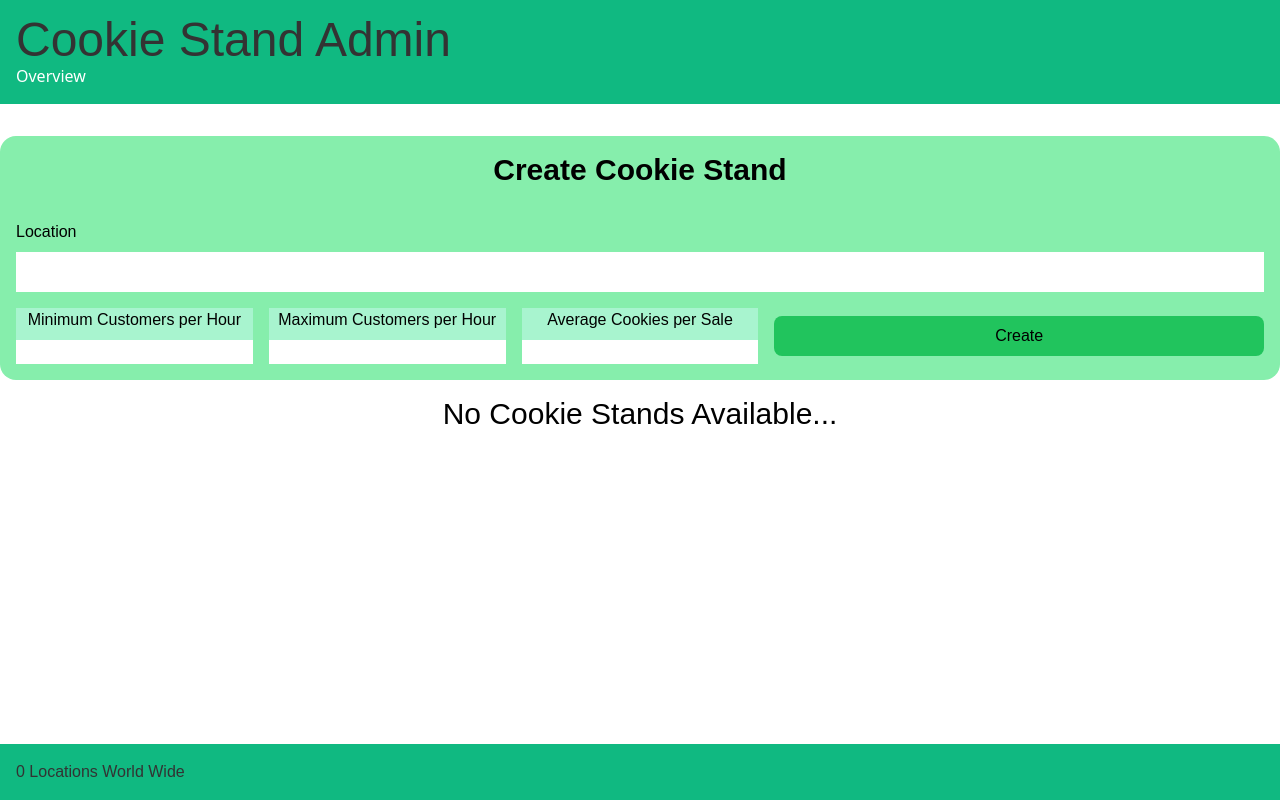
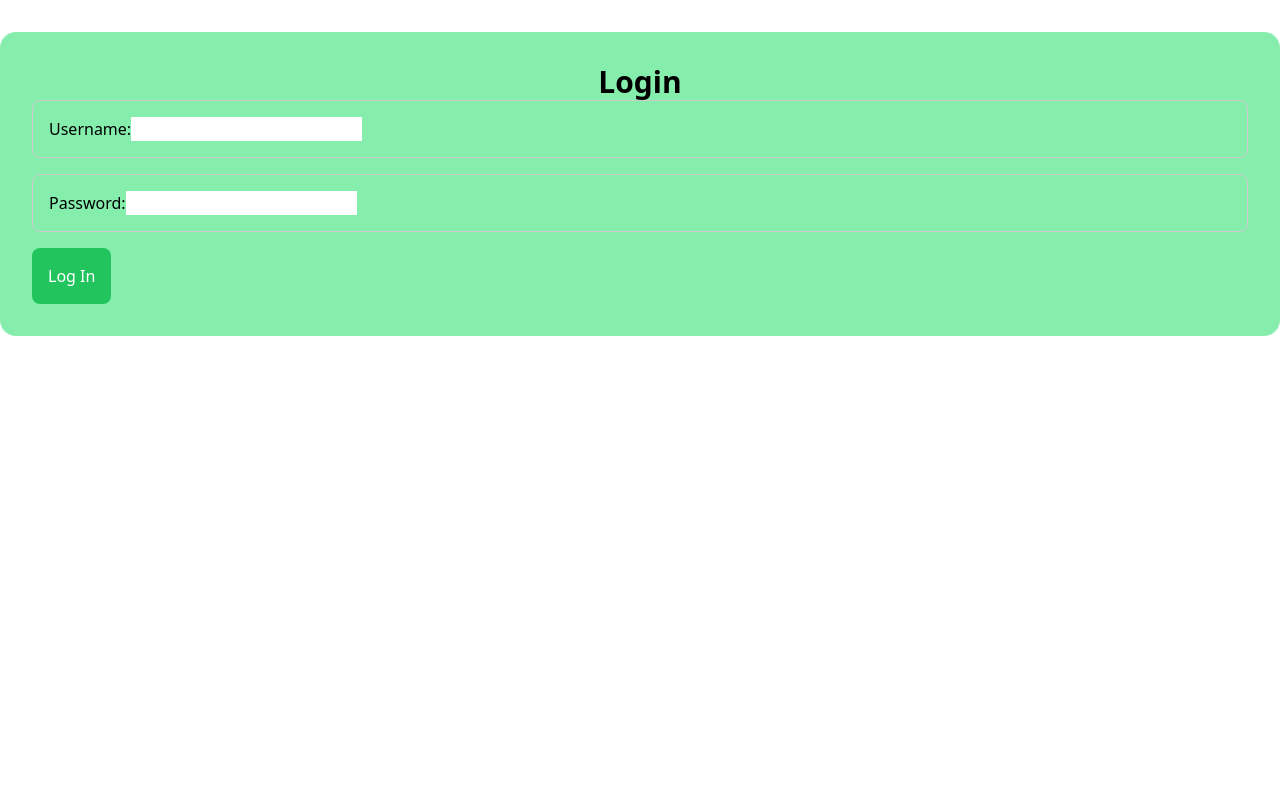
Before and after one commit to iAmAndrewCarroll/cookie-stand-admin, a Next.js app: page / in a window 1280 px wide. Built offline with nearby package versions, Linux system fonts and the light colour scheme.

Commit message:
got some stuff

```diff
--- a/components/CookieStandAdmin.js
+++ b/components/CookieStandAdmin.js
@@ -1,5 +1,5 @@
 import React, { useState } from 'react';
-import { hours } from './data'; // Make sure to import 'hours' correctly
+import { hours } from './data';
 
 import Header from './Header';
 import Head from './Head';
@@ -13,11 +13,17 @@ export default function CookieStandAdmin() {
     setCookieStandData([...cookieStandData, formData]);
   };
 
+  const handleDeleteEntry = (index) => {
+    const newData = [...cookieStandData];
+    newData.splice(index, 1);
+    setCookieStandData(newData);
+  };
+
   return (
     <div>
       <Head />
       <Header />
-      <Main onFormSubmit={handleFormSubmit} data={cookieStandData} />
+      <Main onFormSubmit={handleFormSubmit} data={cookieStandData} onDelete={handleDeleteEntry} />
       <Footer locations={cookieStandData.length} />
     </div>
   );
--- /dev/null
+++ b/components/LoginForm.js
@@ -0,0 +1,49 @@
+import React, { useState } from 'react';
+
+export default function LoginForm({ onLogin }) {
+  const [username, setUsername] = useState('');
+  const [password, setPassword] = useState('');
+
+  const handleSubmit = (event) => {
+    event.preventDefault();
+
+    // Perform the actual login authentication here.
+    // For simplicity, we'll assume the login is successful if the username and password are not empty.
+    if (username.trim() !== '' && password.trim() !== '') {
+      onLogin(username, password);
+    } else {
+      alert('Please enter valid credentials.'); // Add proper error handling here.
+    }
+
+    // Reset the form fields after submission
+    setUsername('');
+    setPassword('');
+  };
+
+  return (
+    <form onSubmit={handleSubmit} className="container">
+      <h2 className="text-3xl font-bold text-center">Login</h2>
+      <div className="input">
+        <label htmlFor="username">Username:</label>
+        <input
+          type="text"
+          id="username"
+          value={username}
+          onChange={(e) => setUsername(e.target.value)}
+        />
+      </div>
+      <div className="input">
+        <label htmlFor="password">Password:</label>
+        <input
+          type="password"
+          id="password"
+          value={password}
+          onChange={(e) => setPassword(e.target.value)}
+        />
+      </div>
+      <button type="submit" className="btn btn-primary">
+        Log In
+      </button>
+    </form>
+  );
+}
--- a/components/Main.js
+++ b/components/Main.js
@@ -2,24 +2,18 @@ import React from 'react';
 import CreateForm from './CreateForm';
 import ReportTable from './ReportTable';
 
-export default function Main({ onFormSubmit, data }) {
+export default function Main({ onFormSubmit, data, onDelete }) {
   return (
     <>
       <div className="container p-4 mx-auto">
-        <h2 className="mb-4 text-3xl font-bold text-center" style={{ fontFamily: 'Arial' }}>
-          Create Cookie Stand
-        </h2>
+        <h2 className="mb-4 text-3xl font-bold text-center">Create Cookie Stand</h2>
         <CreateForm onFormSubmit={onFormSubmit} />
       </div>
 
-      {/* Render the table only if there is data */}
       {data.length > 0 ? (
-        <ReportTable data={data} />
+        <ReportTable data={data} onDelete={onDelete} />
       ) : (
-        // Show the "No Cookie Stands Available..." message when there is no data
-        <p className="mt-4 text-3xl text-center" style={{ fontFamily: 'Arial' }}>
-          No Cookie Stands Available...
-        </p>
+        <p className="mt-4 text-3xl text-center">No Cookie Stands Available...</p>
       )}
     </>
   );
--- a/components/ReportTable.js
+++ b/components/ReportTable.js
@@ -1,13 +1,7 @@
 import React from 'react';
-import { hours } from './data'; // Make sure to import 'hours' correctly
+import { hours } from './data';
 
-export default function Table({ data }) {
-  const hours = Array.from({ length: 13 }, (_, index) => {
-    if (index === 0) return 'Location';
-    else if (index <= 6) return `${index + 5}am`;
-    else return `${index - 7}pm`;
-  });
-
+export default function ReportTable({ data, onDelete }) {
   const calculateTotalCookiesPerHour = (hourIndex) => {
     let total = 0;
     data.forEach((entry) => {
@@ -38,14 +32,12 @@ export default function Table({ data }) {
                 </th>
               ))}
               <th className="font-bold">Totals</th>
+              <th className="font-bold">Actions</th>
             </tr>
           </thead>
           <tbody>
             {data.map((entry, index) => (
-              <tr
-                key={index}
-                className={index % 2 === 0 ? 'bg-gray-100' : 'bg-white'}
-              >
+              <tr key={index} className={index % 2 === 0 ? 'bg-gray-100' : 'bg-white'}>
                 <td className="font-bold">{entry.location}</td>
                 {hours.slice(1).map((_, hourIndex) => (
                   <td key={hourIndex}>
@@ -53,6 +45,19 @@ export default function Table({ data }) {
                   </td>
                 ))}
                 <td>{calculateTotalCookiesPerLocation(entry.location)}</td>
+                <td>
+                  <button onClick={() => onDelete(index)}>
+                    <svg
+                      xmlns="http://www.w3.org/2000/svg"
+                      className="w-6 h-6 text-red-600"
+                      fill="none"
+                      viewBox="0 0 24 24"
+                      stroke="currentColor"
+                    >
+                      <path strokeLinecap="round" strokeLinejoin="round" strokeWidth={2} d="M6 18L18 6M6 6l12 12" />
+                    </svg>
+                  </button>
+                </td>
               </tr>
             ))}
           </tbody>
@@ -63,6 +68,7 @@ export default function Table({ data }) {
                 <td key={hourIndex}>{calculateTotalCookiesPerHour(hourIndex)}</td>
               ))}
               <td>{calculateTotalCookiesPerHour()}</td>
+              <td></td>
             </tr>
           </tfoot>
         </table>
--- a/package.json
+++ b/package.json
@@ -16,6 +16,7 @@
     "postcss": "8.4.27",
     "react": "18.2.0",
     "react-dom": "18.2.0",
+    "react-router-dom": "^6.14.2",
     "tailwindcss": "3.3.3"
   }
 }
--- a/pages/index.js
+++ b/pages/index.js
@@ -1,9 +1,19 @@
+import { useState } from 'react';
 import CookieStandAdmin from "@/components/CookieStandAdmin";
+import LoginForm from "@/components/LoginForm";
 
 export default function Home() {
+  const [isLoggedIn, setIsLoggedIn] = useState(false);
+
+  const handleLogin = (username, password) => {
+    if (username && password) {
+      setIsLoggedIn(true);
+    }
+  };
+
   return (
     <div>
-      <CookieStandAdmin />
+      {isLoggedIn ? <CookieStandAdmin /> : <LoginForm onLogin={handleLogin} />}
     </div>
   );
 }
```
Also changed, not shown: 1 other file (tests, documents, lock files or other folders).
